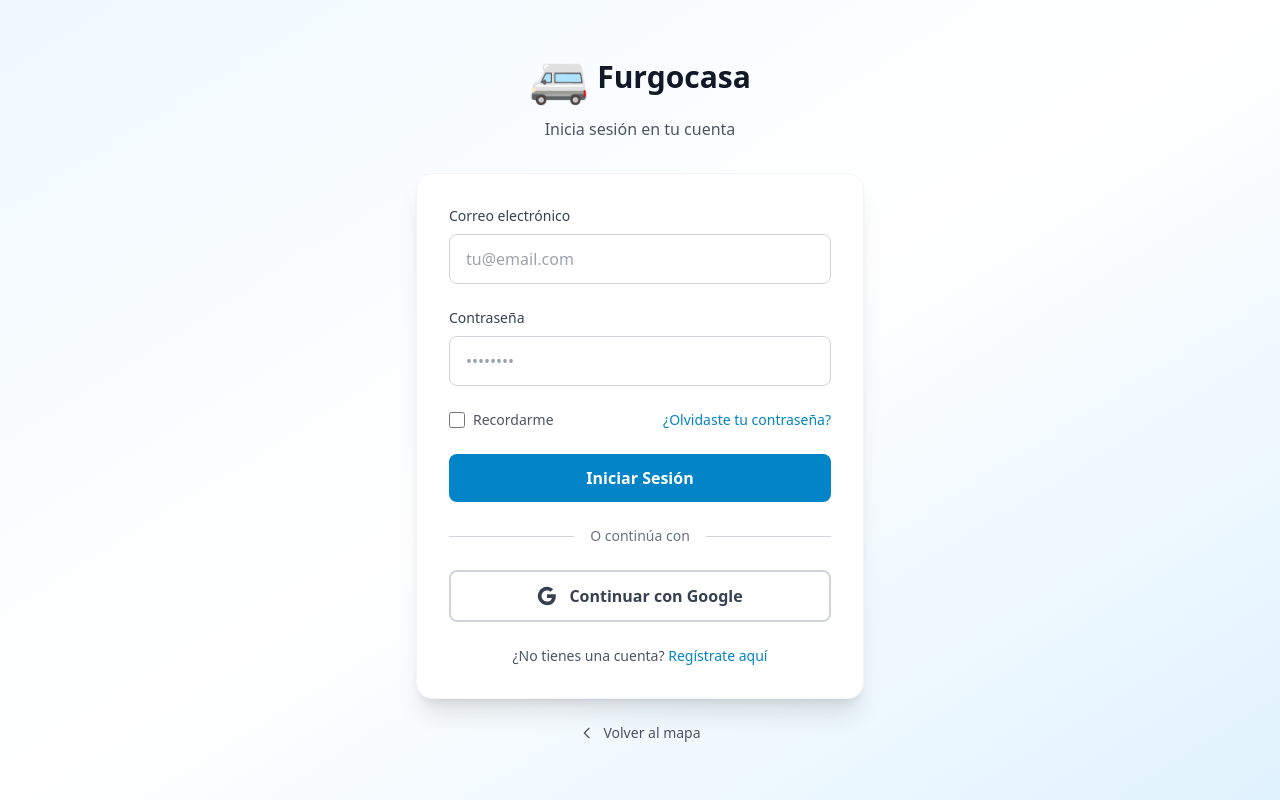
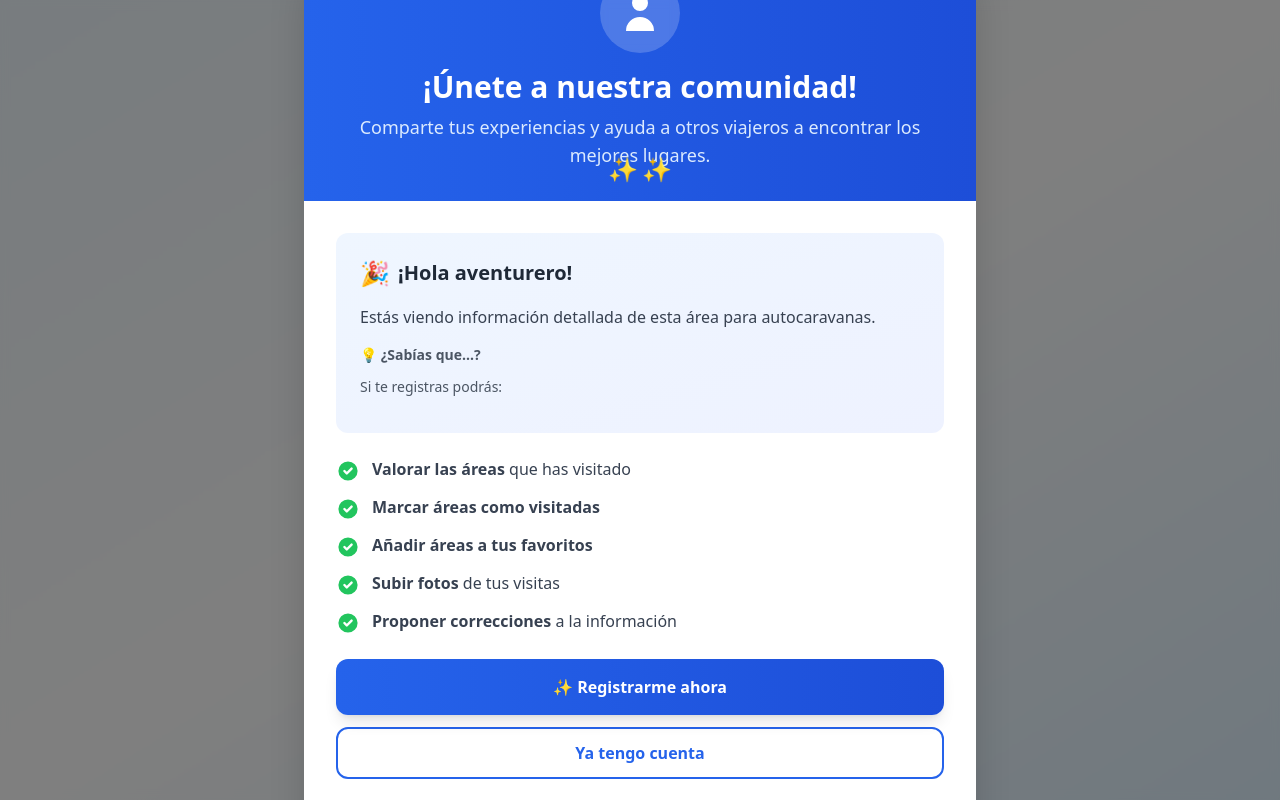
Before and after one commit to ActtaxIA/Mapa-Furgocasa, a Next.js app: page /auth/login in a window 1280 px wide. Built offline with nearby package versions, Linux system fonts and the light colour scheme; no server answers.

Commit message:
Feat: Modal de bienvenida + Fix google namespace GPS

```diff
--- a/app/layout.tsx
+++ b/app/layout.tsx
@@ -1,5 +1,6 @@
 import type { Metadata, Viewport } from 'next'
 import './globals.css'
+import WelcomeModal from '@/components/ui/WelcomeModal'
 
 export const metadata: Metadata = {
   title: 'Mapa Furgocasa - Áreas para Autocaravanas en España',
@@ -44,6 +45,7 @@
   return (
     <html lang="es">
       <body className="antialiased">
+        <WelcomeModal />
         {children}
       </body>
     </html>
--- a/components/ruta/PlanificadorRuta.tsx
+++ b/components/ruta/PlanificadorRuta.tsx
@@ -258,6 +258,7 @@
           }
 
           // Crear o actualizar marcador de usuario
+          const google = (window as any).google
           if (!userMarkerRef.current) {
             userMarkerRef.current = new google.maps.Marker({
               position: pos,
--- /dev/null
+++ b/components/ui/WelcomeModal.tsx
@@ -0,0 +1,177 @@
+'use client'
+
+import { useEffect, useState } from 'react'
+import { useRouter } from 'next/navigation'
+import { createClient } from '@/lib/supabase/client'
+
+export default function WelcomeModal() {
+  const [isOpen, setIsOpen] = useState(false)
+  const [user, setUser] = useState<any>(null)
+  const router = useRouter()
+  const supabase = createClient()
+
+  useEffect(() => {
+    const checkUserAndModal = async () => {
+      // Verificar si el usuario está autenticado
+      const { data: { user } } = await supabase.auth.getUser()
+      setUser(user)
+
+      // Si el usuario ya está logueado, no mostrar el modal
+      if (user) return
+
+      // Verificar si ya se mostró el modal anteriormente
+      const hasSeenWelcome = localStorage.getItem('hasSeenWelcome')
+
+      if (!hasSeenWelcome) {
+        // Pequeño delay para mejor UX
+        setTimeout(() => {
+          setIsOpen(true)
+        }, 1000)
+      }
+    }
+
+    checkUserAndModal()
+  }, [])
+
+  const handleClose = () => {
+    setIsOpen(false)
+    localStorage.setItem('hasSeenWelcome', 'true')
+  }
+
+  const handleRegister = () => {
+    localStorage.setItem('hasSeenWelcome', 'true')
+    router.push('/auth/register')
+  }
+
+  const handleLogin = () => {
+    localStorage.setItem('hasSeenWelcome', 'true')
+    router.push('/auth/login')
+  }
+
+  const handleContinue = () => {
+    handleClose()
+  }
+
+  if (!isOpen || user) return null
+
+  return (
+    <div className="fixed inset-0 z-50 flex items-center justify-center bg-black/50 backdrop-blur-sm p-4">
+      <div className="bg-white rounded-2xl shadow-2xl max-w-2xl w-full overflow-hidden">
+        {/* Header azul */}
+        <div className="bg-gradient-to-r from-blue-600 to-blue-700 text-white p-8 text-center relative">
+          <button
+            onClick={handleClose}
+            className="absolute top-4 right-4 text-white/80 hover:text-white transition-colors"
+            aria-label="Cerrar"
+          >
+            <svg className="w-6 h-6" fill="none" stroke="currentColor" viewBox="0 0 24 24">
+              <path strokeLinecap="round" strokeLinejoin="round" strokeWidth={2} d="M6 18L18 6M6 6l12 12" />
+            </svg>
+          </button>
+
+          {/* Icono de usuario */}
+          <div className="flex justify-center mb-4">
+            <div className="bg-white/20 rounded-full p-4 backdrop-blur-sm">
+              <svg className="w-12 h-12 text-white" fill="currentColor" viewBox="0 0 24 24">
+                <path d="M16 7a4 4 0 11-8 0 4 4 0 018 0zM12 14a7 7 0 00-7 7h14a7 7 0 00-7-7z" />
+              </svg>
+              <svg className="w-6 h-6 text-white absolute ml-8 -mt-2" fill="currentColor" viewBox="0 0 24 24">
+                <path d="M12 4v16m8-8H4" />
+              </svg>
+            </div>
+          </div>
+
+          <h2 className="text-3xl font-bold mb-2">¡Únete a nuestra comunidad!</h2>
+          <p className="text-blue-100 text-lg">
+            Comparte tus experiencias y ayuda a otros viajeros a encontrar los mejores lugares.
+          </p>
+
+          {/* Decoración de estrellas */}
+          <div className="absolute bottom-4 left-1/2 transform -translate-x-1/2">
+            <div className="flex space-x-1">
+              <span className="text-yellow-300 text-2xl">✨</span>
+              <span className="text-yellow-300 text-2xl">✨</span>
+            </div>
+          </div>
+        </div>
+
+        {/* Contenido principal */}
+        <div className="p-8">
+          <div className="bg-gradient-to-br from-blue-50 to-indigo-50 rounded-xl p-6 mb-6">
+            <h3 className="text-xl font-bold text-gray-800 mb-4 flex items-center">
+              <span className="text-2xl mr-2">🎉</span>
+              ¡Hola aventurero!
+            </h3>
+            <p className="text-gray-700 mb-4">
+              Estás viendo información detallada de esta área para autocaravanas.
+            </p>
+            <p className="text-gray-600 text-sm font-semibold mb-3">
+              💡 ¿Sabías que...?
+            </p>
+            <p className="text-gray-600 text-sm mb-3">
+              Si te registras podrás:
+            </p>
+          </div>
+
+          {/* Lista de beneficios */}
+          <ul className="space-y-3 mb-6">
+            <li className="flex items-start">
+              <svg className="w-6 h-6 text-green-500 mr-3 flex-shrink-0 mt-0.5" fill="currentColor" viewBox="0 0 20 20">
+                <path fillRule="evenodd" d="M10 18a8 8 0 100-16 8 8 0 000 16zm3.707-9.293a1 1 0 00-1.414-1.414L9 10.586 7.707 9.293a1 1 0 00-1.414 1.414l2 2a1 1 0 001.414 0l4-4z" clipRule="evenodd" />
+              </svg>
+              <span className="text-gray-700"><strong>Valorar las áreas</strong> que has visitado</span>
+            </li>
+            <li className="flex items-start">
+              <svg className="w-6 h-6 text-green-500 mr-3 flex-shrink-0 mt-0.5" fill="currentColor" viewBox="0 0 20 20">
+                <path fillRule="evenodd" d="M10 18a8 8 0 100-16 8 8 0 000 16zm3.707-9.293a1 1 0 00-1.414-1.414L9 10.586 7.707 9.293a1 1 0 00-1.414 1.414l2 2a1 1 0 001.414 0l4-4z" clipRule="evenodd" />
+              </svg>
+              <span className="text-gray-700"><strong>Marcar áreas como visitadas</strong></span>
+            </li>
+            <li className="flex items-start">
+              <svg className="w-6 h-6 text-green-500 mr-3 flex-shrink-0 mt-0.5" fill="currentColor" viewBox="0 0 20 20">
+                <path fillRule="evenodd" d="M10 18a8 8 0 100-16 8 8 0 000 16zm3.707-9.293a1 1 0 00-1.414-1.414L9 10.586 7.707 9.293a1 1 0 00-1.414 1.414l2 2a1 1 0 001.414 0l4-4z" clipRule="evenodd" />
+              </svg>
+              <span className="text-gray-700"><strong>Añadir áreas a tus favoritos</strong></span>
+            </li>
+            <li className="flex items-start">
+              <svg className="w-6 h-6 text-green-500 mr-3 flex-shrink-0 mt-0.5" fill="currentColor" viewBox="0 0 20 20">
+                <path fillRule="evenodd" d="M10 18a8 8 0 100-16 8 8 0 000 16zm3.707-9.293a1 1 0 00-1.414-1.414L9 10.586 7.707 9.293a1 1 0 00-1.414 1.414l2 2a1 1 0 001.414 0l4-4z" clipRule="evenodd" />
+              </svg>
+              <span className="text-gray-700"><strong>Subir fotos</strong> de tus visitas</span>
+            </li>
+            <li className="flex items-start">
+              <svg className="w-6 h-6 text-green-500 mr-3 flex-shrink-0 mt-0.5" fill="currentColor" viewBox="0 0 20 20">
+                <path fillRule="evenodd" d="M10 18a8 8 0 100-16 8 8 0 000 16zm3.707-9.293a1 1 0 00-1.414-1.414L9 10.586 7.707 9.293a1 1 0 00-1.414 1.414l2 2a1 1 0 001.414 0l4-4z" clipRule="evenodd" />
+              </svg>
+              <span className="text-gray-700"><strong>Proponer correcciones</strong> a la información</span>
+            </li>
+          </ul>
+
+          {/* Botones de acción */}
+          <div className="space-y-3">
+            <button
+              onClick={handleRegister}
+              className="w-full bg-gradient-to-r from-blue-600 to-blue-700 hover:from-blue-700 hover:to-blue-800 text-white font-bold py-4 px-6 rounded-xl transition-all duration-200 shadow-lg hover:shadow-xl transform hover:-translate-y-0.5"
+            >
+              ✨ Registrarme ahora
+            </button>
+
+            <button
+              onClick={handleLogin}
+              className="w-full bg-white border-2 border-blue-600 text-blue-600 hover:bg-blue-50 font-semibold py-3 px-6 rounded-xl transition-all duration-200"
+            >
+              Ya tengo cuenta
+            </button>
+
+            <button
+              onClick={handleContinue}
+              className="w-full text-gray-500 hover:text-gray-700 font-medium py-2 px-6 rounded-xl transition-colors duration-200 text-sm"
+            >
+              Continuar sin registrarme
+            </button>
+          </div>
+        </div>
+      </div>
+    </div>
+  )
+}
```
Also changed, not shown: scripts/check-areas-stats.js (line endings or trailing spaces), 1 other file (tests, documents, lock files or other folders).
